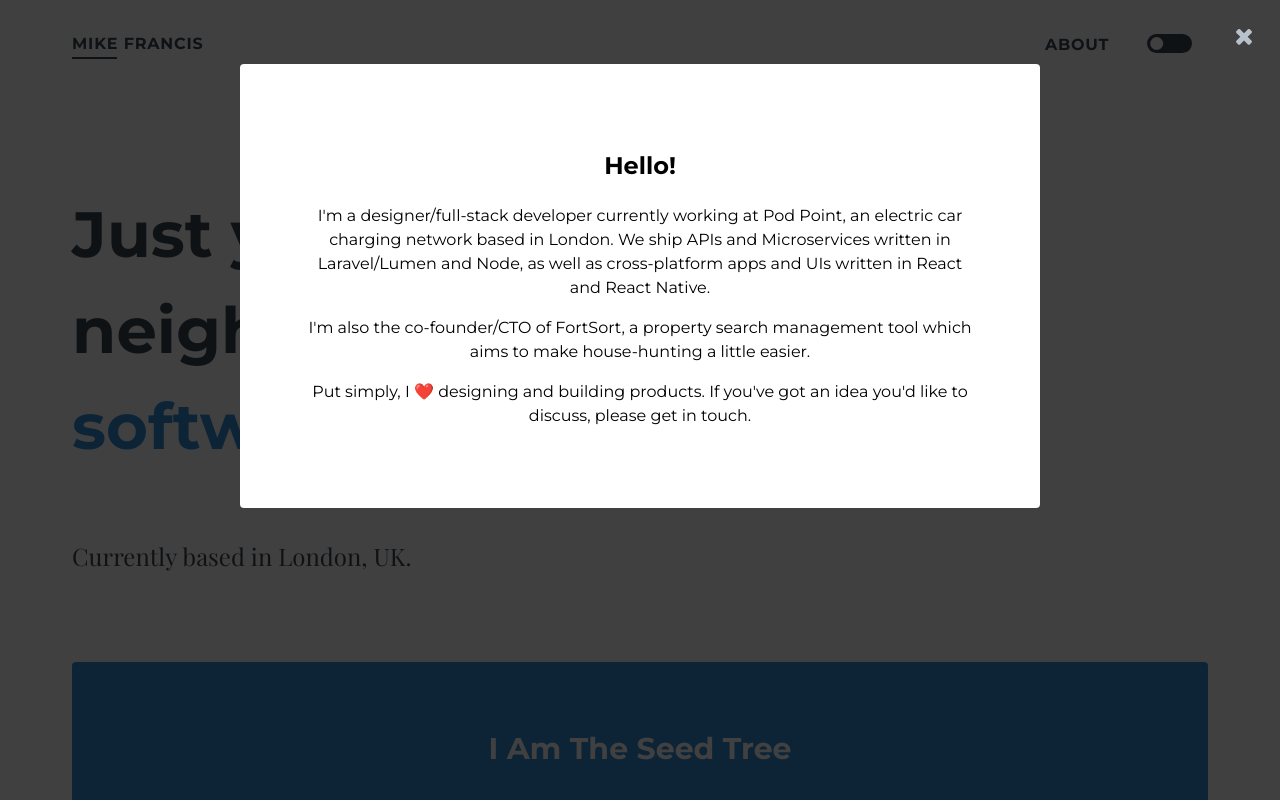
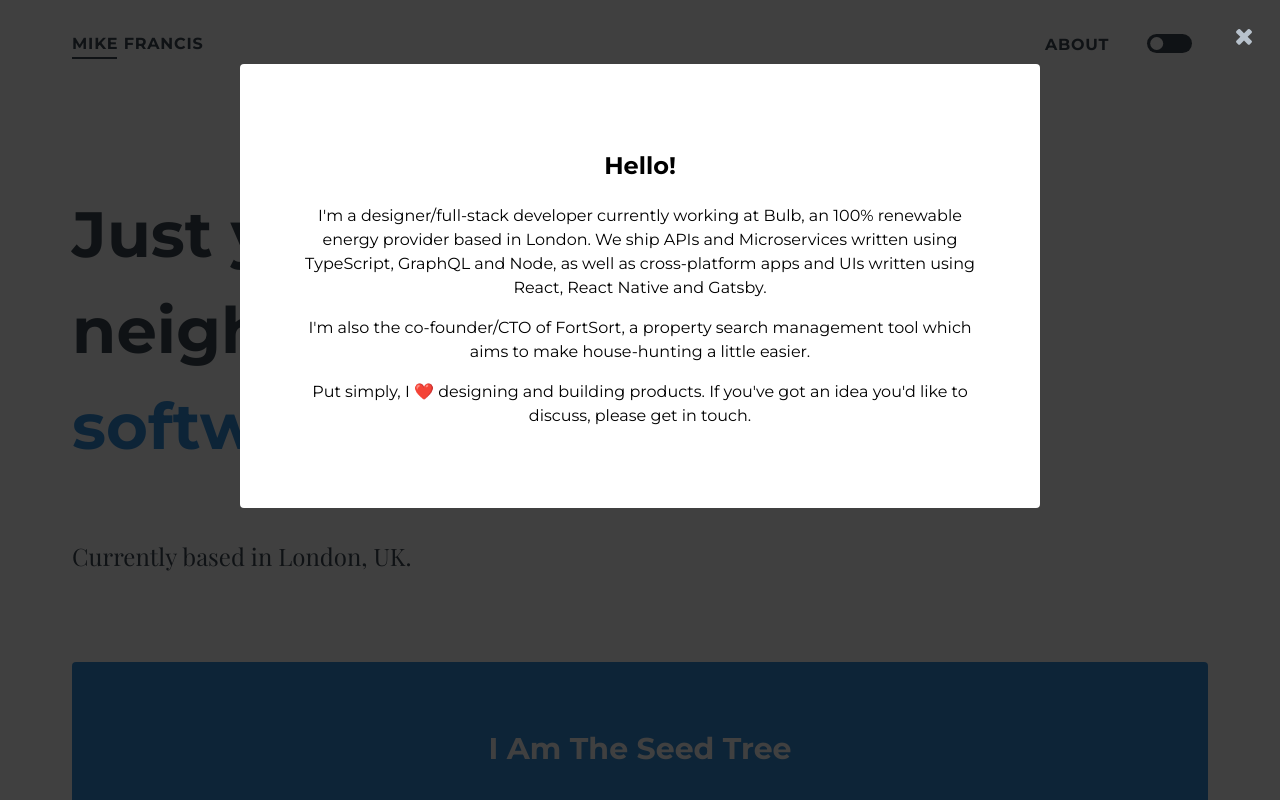
Before and after one commit to mikefrancis/mikefrancis.dev, a React (Create React App) app: page / in a window 1280 px wide. Both pictures are taken after a click on the button "ABOUT". Shown: the top 800 px of the page. Built offline with nearby package versions, Linux system fonts and the light colour scheme.

Commit message:
A few bits and bobs

```diff
--- a/src/components/Header.tsx
+++ b/src/components/Header.tsx
@@ -18,10 +18,11 @@ const AboutModalContent: React.FC = () => (
   <>
     <h2 className="mb-8">Hello!</h2>
     <p className="mb-4 leading-normal">
-      I'm a designer/full-stack developer currently working at Pod Point, an
-      electric car charging network based in London. We ship APIs and
-      Microservices written in Laravel/Lumen and Node, as well as cross-platform
-      apps and UIs written in React and React Native.
+      I'm a designer/full-stack developer currently working at{" "}
+      <a href="https://www.bulb.co.uk">Bulb</a>, an 100% renewable energy
+      provider based in London. We ship APIs and Microservices written using
+      TypeScript, GraphQL and Node, as well as cross-platform apps and UIs
+      written using React, React Native and Gatsby.
     </p>
     <p className="mb-4 leading-normal">
       I'm also the co-founder/CTO of FortSort, a property search management tool
--- a/src/components/KeyboardShortcut.tsx
+++ b/src/components/KeyboardShortcut.tsx
@@ -15,7 +15,7 @@ const KeyboardShortcut: React.FC<Props> = ({ keyCode, onKeyDown }) => {
 
     window.addEventListener("keydown", listener);
 
-    return function cleanup() {
+    return () => {
       window.removeEventListener("keydown", listener);
     };
   });
```
Also changed, not shown: 1 other file (tests, documents, lock files or other folders).
